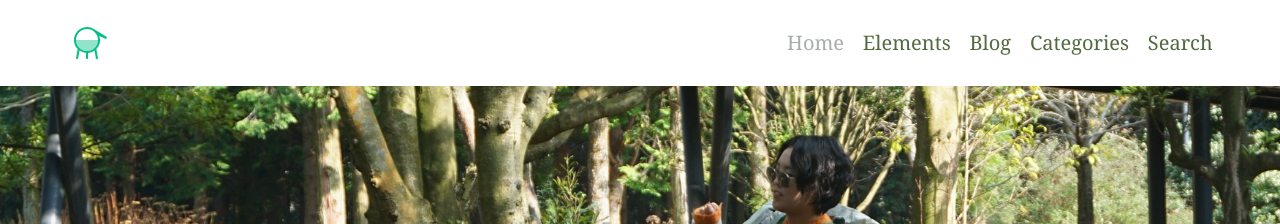
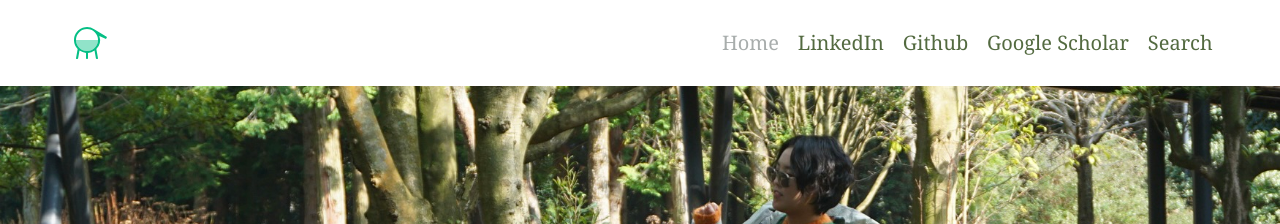
Before and after one commit to lakahaga/yerin-choi, a Jekyll site: the page built from index.md, in a window 1280 px wide. Shown: the top 224 px of the page. Built offline with Jekyll 4.4.1, drawn with Linux system fonts in a browser that asks for light colours.

Commit message:
Update _config.yml

```diff
--- a/_config.yml
+++ b/_config.yml
@@ -121,12 +121,12 @@ favicons: # Favicons are also used in the manifest file. Syntax is 'size: path'
 navigation_header:
 - title: Home
   url: /
-- title: Elements
-  url: /elements/
-- title: Blog
-  url: /blog/
-- title: Categories
-  url: /categories/
+- title: LinkedIn
+  url: https://linkedin.com/in/yerin-choi-a30a4522a
+- title: Github
+  url: https://github.com/lakahaga
+- title: Google Scholar
+  url: https://scholar.google.com/citations?user=7ppYiKEAAAAJ&hl=ko&oi=ao
 - title: Search
   url: /search/
 
```
